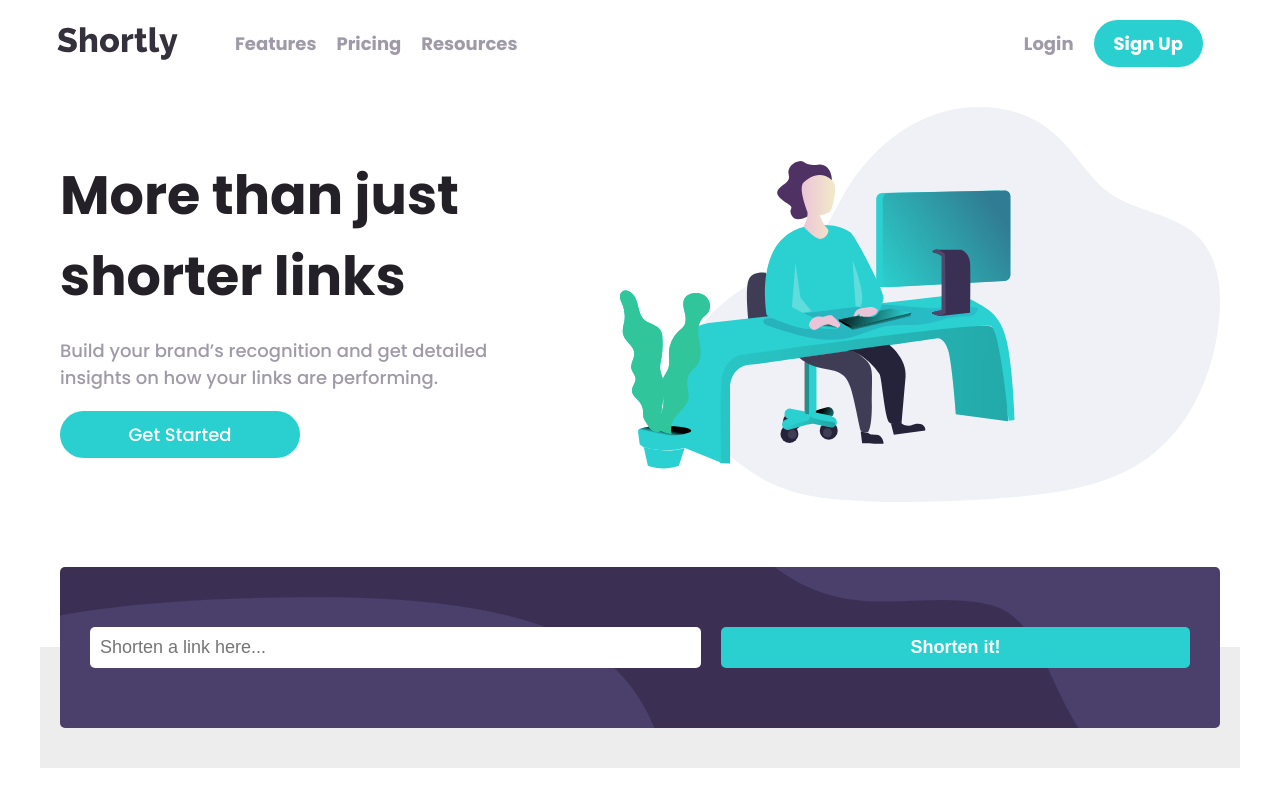
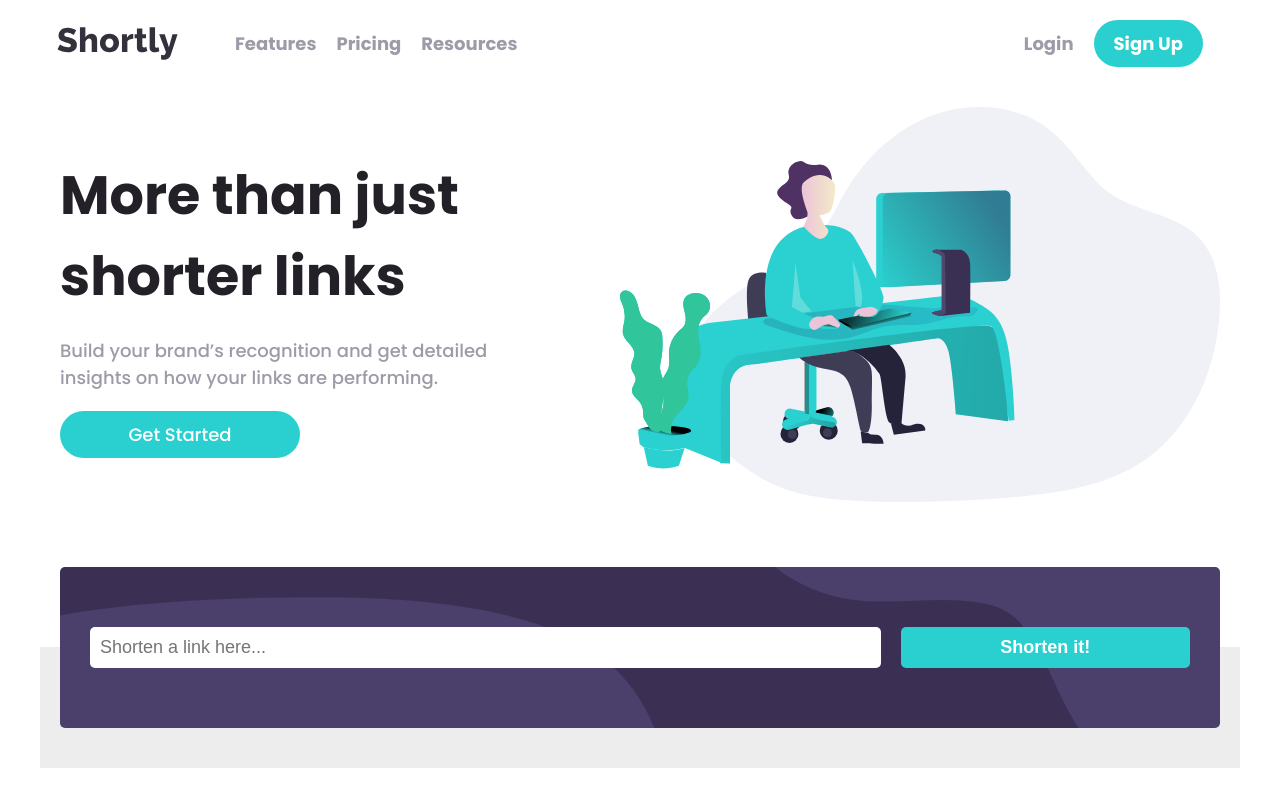
Before and after one commit to starskynder/url-shortening-api, a React (Create React App) app: page / in a window 1280 px wide. Built offline with nearby package versions, Linux system fonts and the light colour scheme.

Commit message:
Add more room to search bar

```diff
--- a/src/components/Shorten.js
+++ b/src/components/Shorten.js
@@ -51,9 +51,7 @@ const Shorten = () => {
               onChange={handleChange}
             />
           </div>
-          {/*       {warning ? (
-            <span className="shorten__warning">Please add a link</span>
-          ) : null} */}
+
           <input
             type="submit"
             className="shorten__submit "
--- a/src/sass/layout/_shorten.scss
+++ b/src/sass/layout/_shorten.scss
@@ -19,7 +19,7 @@
     background-repeat: no-repeat;
     background-position: top right;
     background-size: contain;
-    position: relative;
+
     @media screen and (min-width: 75em) {
       background-image: url(../../images/bg-shorten-desktop.svg);
       background-size: cover;
@@ -50,6 +50,7 @@
     padding: 0;
     position: relative;
     display: flex;
+    flex-grow: 3;
     flex-flow: column wrap;
   }
   &__warning {
@@ -79,10 +80,6 @@
 
   &__search {
     flex-grow: 3;
-    position: relative;
-  }
-
-  &__warning {
   }
 }
 
```
